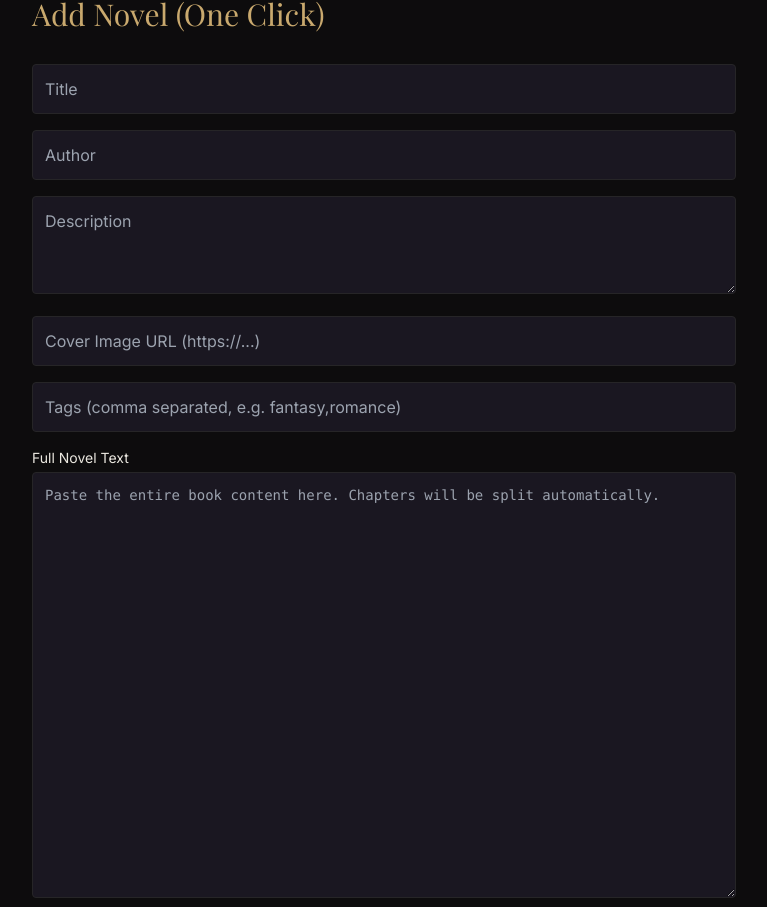
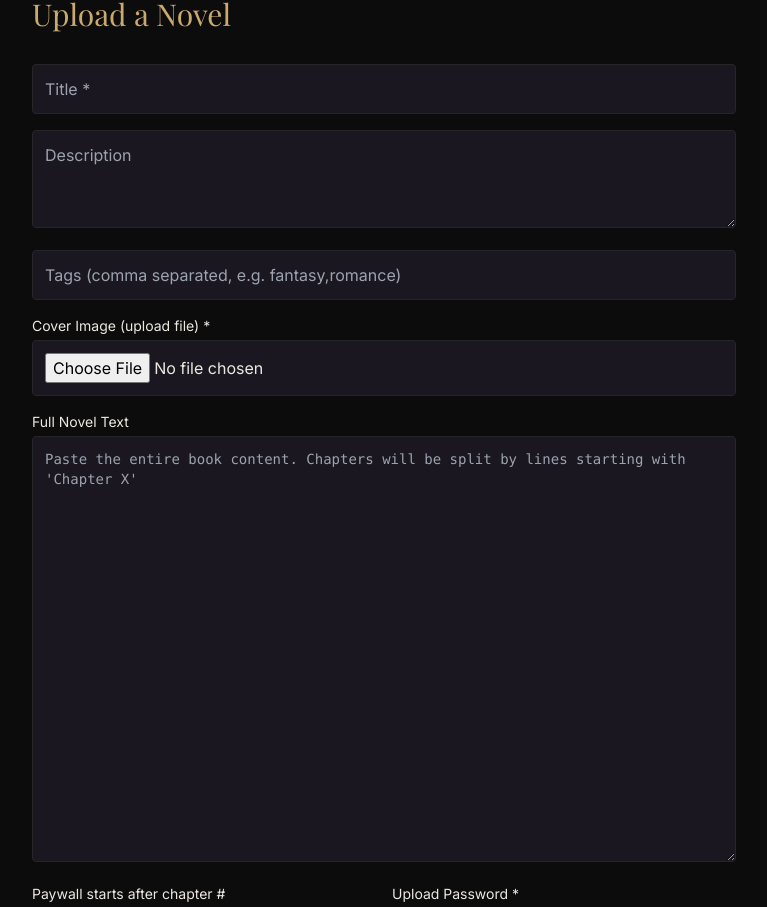
Before and after one commit to yangyifei757-dotcom/mystorysite, a Next.js app: page /admin/add-novel in a window 1280 px wide. Shown: the part 36-943 px from the top of the page, without its empty margins (256-1023 px from the left). Built offline with nearby package versions, Linux system fonts and the light colour scheme; a web font is replaced by a local one.

Commit message:
Update page.tsx

```diff
--- a/app/admin/add-novel/page.tsx
+++ b/app/admin/add-novel/page.tsx
@@ -3,28 +3,37 @@
 import { useState } from 'react'
 
 export default function AddNovelPage() {
-  const [form, setForm] = useState({
-    title: '',
-    author: '',
-    description: '',
-    coverUrl: '',
-    tags: '',
-    content: '',
-    splitBy: 'Chapter',
-    secret: ''
-  })
+  const [title, setTitle] = useState('')
+  const [description, setDescription] = useState('')
+  const [tags, setTags] = useState('')
+  const [payAfterChapter, setPayAfterChapter] = useState('3')
+  const [coverFile, setCoverFile] = useState<File | null>(null)
+  const [content, setContent] = useState('')
+  const [password, setPassword] = useState('')
   const [loading, setLoading] = useState(false)
   const [message, setMessage] = useState('')
 
   const handleSubmit = async (e: React.FormEvent) => {
     e.preventDefault()
+    if (!coverFile) {
+      setMessage('Please select a cover image.')
+      return
+    }
     setLoading(true)
     setMessage('')
 
+    const formData = new FormData()
+    formData.append('title', title)
+    formData.append('description', description)
+    formData.append('tags', tags)
+    formData.append('payAfterChapter', payAfterChapter)
+    formData.append('content', content)
+    formData.append('password', password)
+    formData.append('cover', coverFile)
+
     const res = await fetch('/api/add-novel', {
       method: 'POST',
-      headers: { 'Content-Type': 'application/json' },
-      body: JSON.stringify(form)
+      body: formData,
     })
     const data = await res.json()
     setMessage(data.message || data.error || 'Done')
@@ -33,72 +42,78 @@ export default function AddNovelPage() {
 
   return (
     <div className="min-h-screen bg-background text-foreground p-8 max-w-3xl mx-auto">
-      <h1 className="text-3xl font-serif text-primary mb-8">Add Novel (One Click)</h1>
+      <h1 className="text-3xl font-serif text-primary mb-8">Upload a Novel</h1>
       <form onSubmit={handleSubmit} className="space-y-4">
         <input
-          placeholder="Title"
-          value={form.title}
-          onChange={e => setForm({...form, title: e.target.value})}
-          className="w-full p-3 rounded bg-card border border-border"
-          required
-        />
-        <input
-          placeholder="Author"
-          value={form.author}
-          onChange={e => setForm({...form, author: e.target.value})}
+          placeholder="Title *"
+          value={title}
+          onChange={e => setTitle(e.target.value)}
           className="w-full p-3 rounded bg-card border border-border"
           required
         />
         <textarea
           placeholder="Description"
-          value={form.description}
-          onChange={e => setForm({...form, description: e.target.value})}
+          value={description}
+          onChange={e => setDescription(e.target.value)}
           className="w-full p-3 rounded bg-card border border-border"
           rows={3}
         />
         <input
-          placeholder="Cover Image URL (https://...)"
-          value={form.coverUrl}
-          onChange={e => setForm({...form, coverUrl: e.target.value})}
-          className="w-full p-3 rounded bg-card border border-border"
-        />
-        <input
           placeholder="Tags (comma separated, e.g. fantasy,romance)"
-          value={form.tags}
-          onChange={e => setForm({...form, tags: e.target.value})}
+          value={tags}
+          onChange={e => setTags(e.target.value)}
           className="w-full p-3 rounded bg-card border border-border"
         />
         <div>
+          <label className="block text-sm mb-1">Cover Image (upload file) *</label>
+          <input
+            type="file"
+            accept="image/*"
+            onChange={e => setCoverFile(e.target.files?.[0] || null)}
+            className="w-full p-3 rounded bg-card border border-border"
+            required
+          />
+        </div>
+        <div>
           <label className="block text-sm mb-1">Full Novel Text</label>
           <textarea
-            placeholder="Paste the entire book content here. Chapters will be split automatically."
-            value={form.content}
-            onChange={e => setForm({...form, content: e.target.value})}
+            placeholder="Paste the entire book content. Chapters will be split by lines starting with 'Chapter X'"
+            value={content}
+            onChange={e => setContent(e.target.value)}
             className="w-full p-3 rounded bg-card border border-border font-mono text-sm"
             rows={20}
             required
           />
         </div>
+        <div className="flex gap-4">
+          <div className="flex-1">
+            <label className="block text-sm mb-1">Paywall starts after chapter #</label>
             <input
-          placeholder="Split chapters by keyword (e.g. Chapter, CHAPTER, 第)"
-          value={form.splitBy}
-          onChange={e => setForm({...form, splitBy: e.target.value})}
+              type="number"
+              value={payAfterChapter}
+              onChange={e => setPayAfterChapter(e.target.value)}
               className="w-full p-3 rounded bg-card border border-border"
+              min="0"
             />
+            <p className="text-xs text-foreground/50 mt-1">Enter 0 to lock all chapters, 3 to lock from chapter 4 onwards.</p>
+          </div>
+          <div className="flex-1">
+            <label className="block text-sm mb-1">Upload Password *</label>
             <input
               type="password"
-          placeholder="Admin Secret (set in Vercel env)"
-          value={form.secret}
-          onChange={e => setForm({...form, secret: e.target.value})}
+              value={password}
+              onChange={e => setPassword(e.target.value)}
               className="w-full p-3 rounded bg-card border border-border"
               required
             />
+          </div>
+        </div>
         <button
           type="submit"
           disabled={loading}
           className="w-full py-3 bg-primary text-background rounded-xl font-bold hover:bg-primary/90 disabled:opacity-50"
         >
-          {loading ? 'Adding...' : 'Add Novel Now'}
+          {loading ? 'Uploading...' : 'Upload Novel'}
         </button>
       </form>
       {message && (
```
Lines whose indentation alone changed are shown as unchanged.
